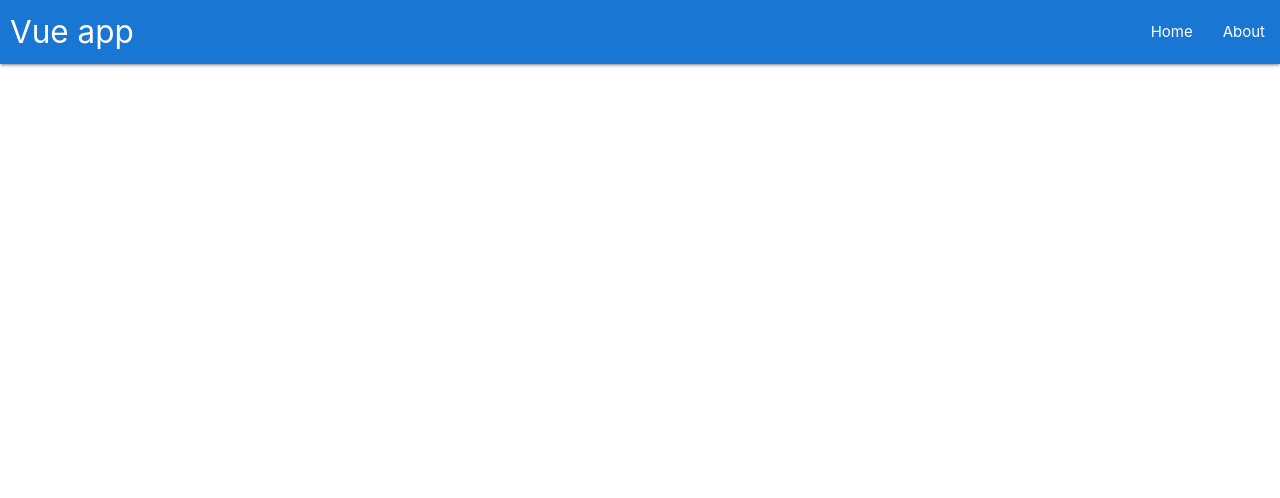
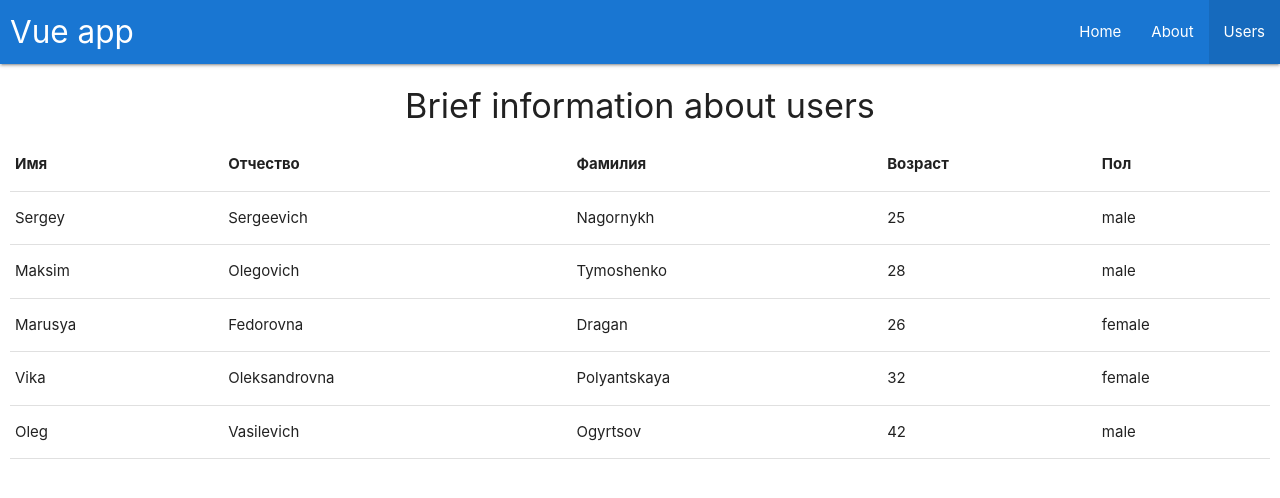
Before and after one commit to Ex-Zy/admin, a Vue app: page /users in a window 1280 px wide. Shown: the top 498 px of the page. Built offline with nearby package versions, Linux system fonts and the light colour scheme.

Commit message:
create page users, component v-table

```diff
--- a/src/App.vue
+++ b/src/App.vue
@@ -29,6 +29,10 @@ export default {
         {
           path: "/about",
           title: "About"
+        },
+        {
+          path: "/users",
+          title: "Users"
         }
       ]
     };
@@ -37,4 +41,7 @@ export default {
 </script>
 
 <style lang="scss" scoped>
+.page {
+  padding: 0 10px;
+}
 </style>
--- /dev/null
+++ b/src/components/v-table.vue
@@ -0,0 +1,45 @@
+<template>
+  <table class="highlight">
+    <thead>
+      <tr>
+        <slot name="header">
+          <th>Имя</th>
+          <th>Отчество</th>
+          <th>Фамилия</th>
+          <th>Возраст</th>
+          <th>Пол</th>
+        </slot>
+      </tr>
+    </thead>
+    <tbody>
+      <slot name="body">
+        <tr
+          v-for="(user, index) in users"
+          :key="index">
+
+          <td>{{user.firstName}}</td>
+          <td>{{user.middleName}}</td>
+          <td>{{user.lastName}}</td>
+          <td>{{user.age}}</td>
+          <td>{{user.gender}}</td>
+
+        </tr>
+      </slot>
+    </tbody>
+  </table>
+</template>
+
+<script>
+export default {
+  name: "v-table",
+  props: {
+    users: {
+      type: Array,
+      requred: true
+    }
+  }
+};
+</script>
+
+<style scoped>
+</style>
--- a/src/router.js
+++ b/src/router.js
@@ -1,6 +1,7 @@
 import Vue from "vue";
 import Router from "vue-router";
-import Home from "./views/Home.vue";
+import Home from "@/views/Home.vue";
+import Users from "@/views/Users.vue";
 
 Vue.use(Router);
 
@@ -22,6 +23,11 @@ export default new Router({
       // which is lazy-loaded when the route is visited.
       component: () =>
         import(/* webpackChunkName: "about" */ "./views/About.vue")
+    },
+    {
+      path: "/users",
+      name: "users",
+      component: Users
     }
   ]
 });
--- /dev/null
+++ b/src/views/Users.vue
@@ -0,0 +1,62 @@
+<template>
+  <div class="page">
+    <h4 class="center-align">Brief information about users</h4>
+
+    <v-table :users="userList"></v-table>
+  </div>
+</template>
+
+<script>
+import VTable from "@/components/v-table.vue";
+
+export default {
+  name: "Users",
+  components: {
+    VTable
+  },
+  data() {
+    return {
+      userList: [
+        {
+          firstName: "Sergey",
+          middleName: "Sergeevich",
+          lastName: "Nagornykh",
+          age: 25,
+          gender: "male"
+        },
+        {
+          firstName: "Maksim",
+          middleName: "Olegovich",
+          lastName: "Tymoshenko",
+          age: 28,
+          gender: "male"
+        },
+        {
+          firstName: "Marusya",
+          middleName: "Fedorovna",
+          lastName: "Dragan",
+          age: 26,
+          gender: "female"
+        },
+        {
+          firstName: "Vika",
+          middleName: "Oleksandrovna",
+          lastName: "Polyantskaya",
+          age: 32,
+          gender: "female"
+        },
+        {
+          firstName: "Oleg",
+          middleName: "Vasilevich",
+          lastName: "Ogyrtsov",
+          age: 42,
+          gender: "male"
+        }
+      ]
+    };
+  }
+};
+</script>
+
+<style scoped>
+</style>
```
